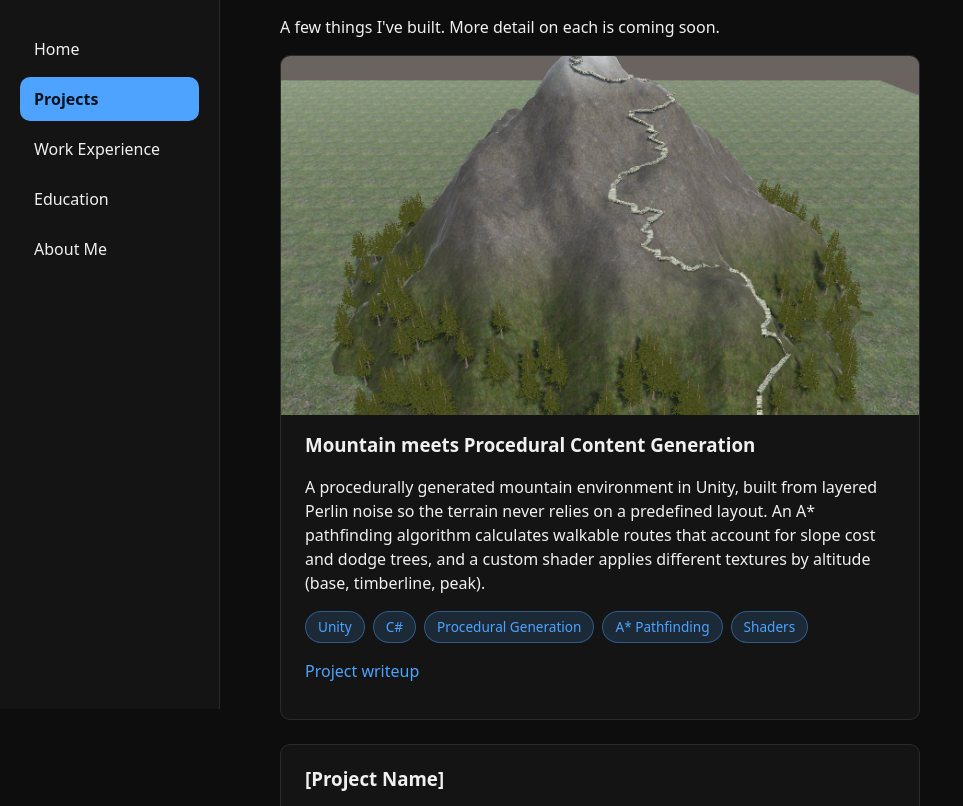
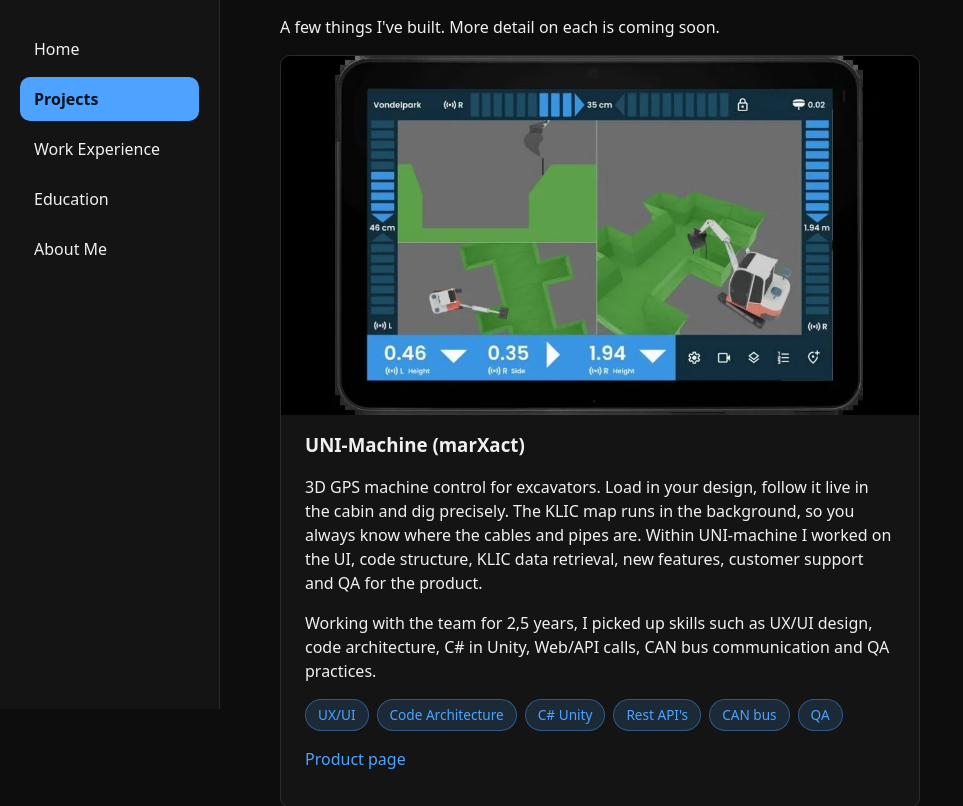
Before and after one commit to terrence229/terrence229.github.io, a plain HTML site: page projects.html in a window 1280 px wide. Shown: the part 91-897 px from the top of the page, without its empty margins (0-963 px from the left). Drawn offline with Linux system fonts and the light colour scheme.

Commit message:
Added Current workspace experience as a project tab

```diff
--- a/projects.html
+++ b/projects.html
@@ -35,6 +35,35 @@
             fill in the bracketed text. Delete the <ul class="tag-list"> or
             the .project-links <p> if a project doesn't need them.
         -->
+        <div class="project-card">
+            <img class="project-image" src="Photos/Uni-machine.webp" alt="UNI-Machine Control tablet mounted in an excavator cab">
+            <h3>UNI-Machine (marXact)</h3>
+            <p>
+                3D GPS machine control for excavators.
+                 Load in your design, follow it live in the cabin and dig precisely.
+                The KLIC map runs in the background,
+                 so you always know where the cables and pipes are.
+                Within UNI-machine I worked on the UI, code structure, KLIC data retrieval, new features, customer
+                support and QA for the product.
+            </p>
+            <p>
+                Working with the team for 2,5 years, I picked up skills such as UX/UI design, code architecture,
+                C# in Unity, Web/API calls, CAN bus communication and QA practices.
+            </p>
+            <ul class="tag-list">
+                <li>UX/UI</li>
+                <li>Code Architecture</li>
+                <li>C# Unity</li>
+                <li>Rest API's</li>
+                <li>CAN bus</li>
+                <li>QA</li>
+            </ul>
+            <p class="project-links">
+                <a href="https://marxact.com/nl/uni-machine-control/" target="_blank">Product page</a>
+            </p>
+        </div>
+        <!-- END PROJECT CARD -->
+
         <div class="project-card">
             <img class="project-image" src="Photos/mountain-pcg.png" alt="Procedurally generated mountain with a pathfinding trail to the summit">
             <h3>Mountain meets Procedural Content Generation</h3>
```
Also changed, not shown: about.html (+0 -6 lines), index.html (+6 -11 lines), Photos/Uni-machine.webp (added).
